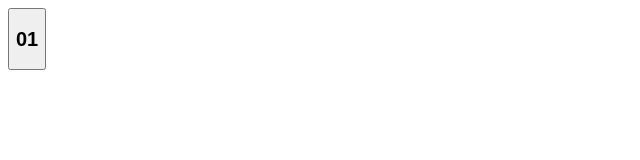
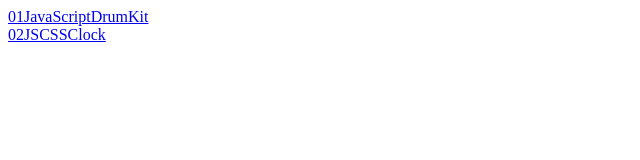
Before and after one commit to cozyGarage/Javascript30Challenge, a plain HTML site: page index.html in a window 1280 px wide. Shown: the whole page, without its empty margins (0-640 px from the left). Drawn offline with Linux system fonts and the light colour scheme.

Commit message:
update githubpages

```diff
--- a/index.html
+++ b/index.html
@@ -6,13 +6,8 @@
     <title>Document</title>
 </head>
 <body>
-    <button
-                    class="grid-item"
-                    title="JavaScript Drum Kit"
-                    onclick="window.open('https://cozygarare.github.io/JavaScript30challenge/01JavaScriptDrumKit/', '_blank')"
-                >
+    <a href="./01JavaScriptDrumKit/index.html">01JavaScriptDrumKit</a><br>
+    <a href="./02JSCSSClock/index.html">02JSCSSClock</a><br>
 
-                    <h2>01</h2>
-                </button>
 </body>
 </html>
```
